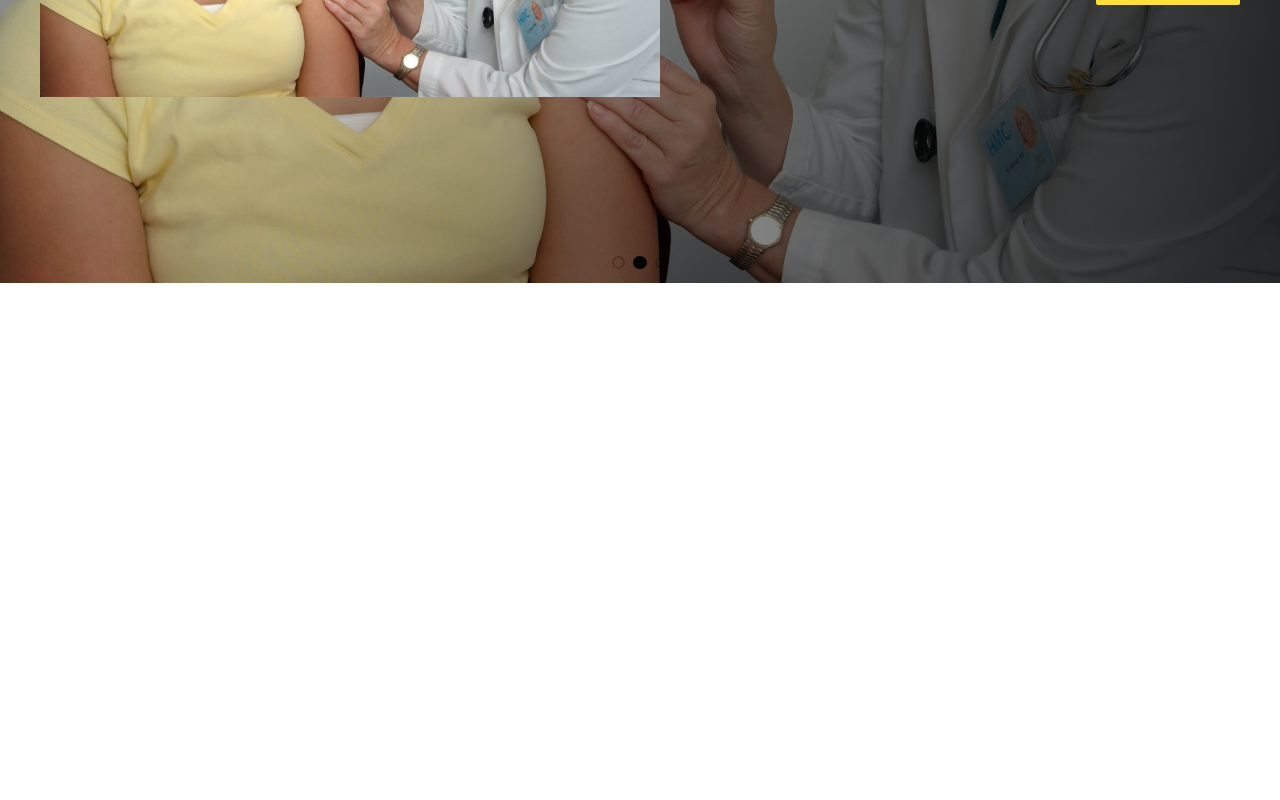
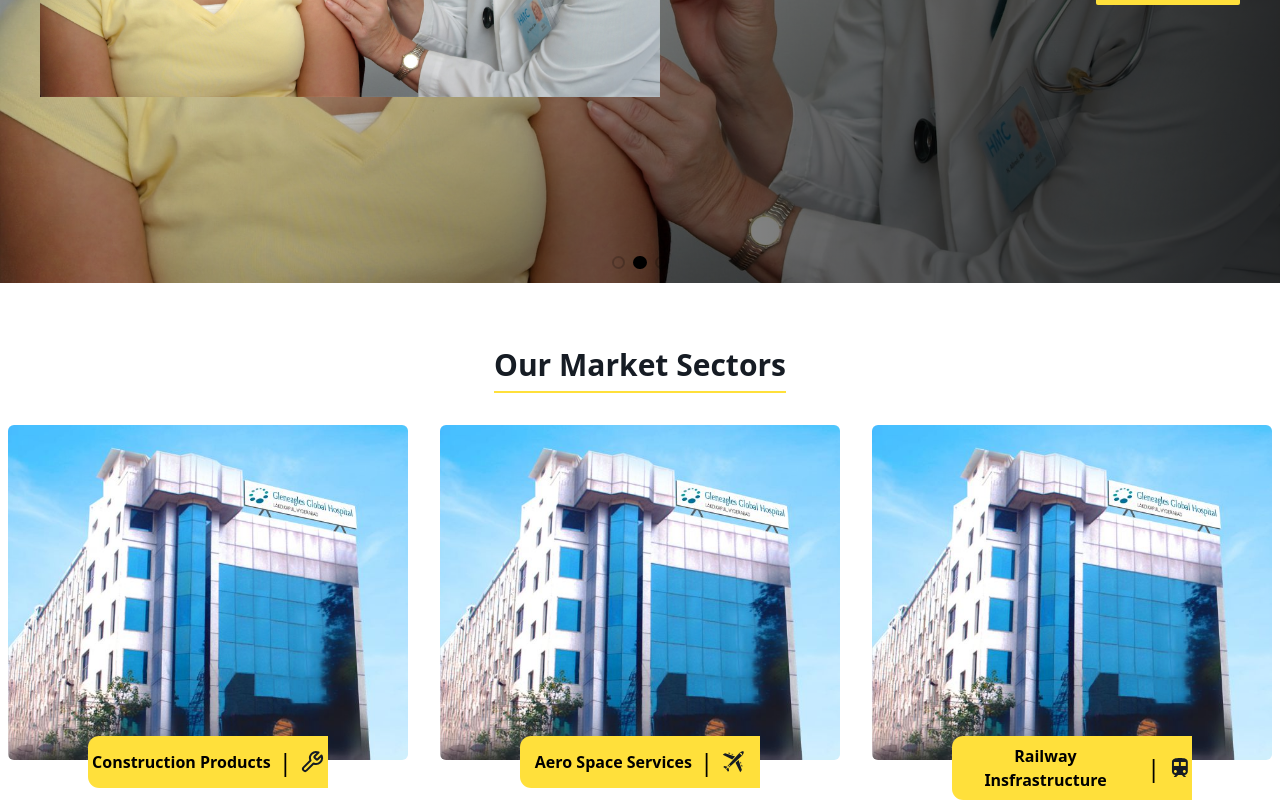
Before and after one commit to ayon178/product-showcase-v3, a Next.js app: page / in a window 1280 px wide. Shown: the part 515-1315 px from the top of the page. Before the commit the page ends 800 px from the top, so only its background shows below. Built offline with nearby package versions, Linux system fonts and the light colour scheme.

Commit message:
Market done

```diff
--- a/package.json
+++ b/package.json
@@ -9,6 +9,7 @@
     "lint": "next lint"
   },
   "dependencies": {
+    "framer-motion": "^10.16.4",
     "gsap": "^3.12.2",
     "next": "latest",
     "react": "latest",
--- a/src/app/globals.css
+++ b/src/app/globals.css
@@ -2,6 +2,18 @@
 @tailwind components;
 @tailwind utilities;
 
+html {
+  overflow-x: hidden !important;
+  scroll-behavior: smooth !important;
+}
+
+/* Common */
+.left_top_right_bottom_radius {
+  /* left top radius and right bottom radius */
+  border-radius: 0.7rem 0 0 0.7rem !important;
+}
+
+/* Swiper start */
 .slider_container {
   width: 100vw;
   max-width: 100vw;
@@ -30,3 +42,4 @@
 .swiper-pagination-bullet-active {
   background-color: #000 !important;
 }
+/* Swiper end */
--- a/src/app/page.js
+++ b/src/app/page.js
@@ -1,5 +1,6 @@
 'use client'
 
+import Market from '@/components/market/Market'
 import Navbar from '@/components/shared/Navbar'
 import SwiperAutoSlider from '@/components/slider/Slider'
 import gsap from 'gsap'
@@ -44,6 +45,7 @@ export default function Home() {
       <Navbar />
       <main>
         <SwiperAutoSlider />
+        <Market />
       </main>
     </>
   )
--- /dev/null
+++ b/src/components/market/Market.js
@@ -0,0 +1,70 @@
+'use client'
+
+import marketImage from '../../assets/market.jpg'
+import { FiTool } from 'react-icons/fi'
+import { GiCommercialAirplane } from 'react-icons/gi'
+import { MdTrain } from 'react-icons/md'
+import MarketCard from './MarketCard'
+import { useEffect, useRef } from 'react'
+import useOnScreen from '@/hooks/useOnScreen'
+import { motion, useAnimation } from 'framer-motion'
+
+const marketData = [
+  {
+    image: marketImage,
+    title: 'Construction Products',
+    icon: FiTool,
+  },
+  {
+    image: marketImage,
+    title: 'Aero Space Services',
+    icon: GiCommercialAirplane,
+  },
+  {
+    image: marketImage,
+    title: 'Railway Insfrastructure',
+    icon: MdTrain,
+  },
+]
+
+const Market = () => {
+  const marketSectionRef = useRef(null)
+  const isMarketSectionRef = useOnScreen(marketSectionRef)
+  const marketControls = useAnimation()
+
+  useEffect(() => {
+    if (isMarketSectionRef) {
+      marketControls.start('visible')
+    }
+  }, [isMarketSectionRef, marketControls])
+
+  return (
+    <div ref={marketSectionRef} className="mt-16 container mx-auto">
+      <h1 className="text-primaryText text-2xl md:text-3xl text-center font-semibold w-fit mx-auto border-b-2 border-primary pb-2">
+        Our Market Sectors
+      </h1>
+
+      <div className="mx-auto text-center w-full px-2 md:px-0 grid grid-cols-1 sm:grid-cols-2 md:grid-cols-3 gap-4 mt-8">
+        {marketData.map((item, index) => (
+          <motion.div
+            key={index}
+            initial="hidden"
+            animate={marketControls}
+            variants={{
+              hidden: { opacity: 0, x: 100 },
+              visible: {
+                opacity: 1,
+                x: 0,
+                transition: { duration: 0.6, delay: 0.2 + index * 0.4 },
+              },
+            }}
+          >
+            <MarketCard data={item} />
+          </motion.div>
+        ))}
+      </div>
+    </div>
+  )
+}
+
+export default Market
--- /dev/null
+++ b/src/components/market/MarketCard.js
@@ -0,0 +1,22 @@
+import Image from 'next/image'
+
+const MarketCard = ({ data }) => {
+  return (
+    <div className="w-full flex flex-col justify-center items-center mx-auto bg-white">
+      <Image
+        className="rounded-md"
+        src={data.image}
+        alt={data.title}
+        width={400}
+        height={300}
+      />
+      <div className="flex items-center justify-center left_top_right_bottom_radius bg-primary w-60 py-2 -mt-6">
+        <h1 className="text-[1rem] font-semibold">{data.title}</h1>
+        <h1 className="text-[1.5rem] mx-2">|</h1>
+        <data.icon className="text-2xl text-primaryText" />
+      </div>
+    </div>
+  )
+}
+
+export default MarketCard
--- /dev/null
+++ b/src/components/shared/SmoothScroll.js
@@ -0,0 +1,43 @@
+// components/SmoothScroll.js
+import React, { useEffect } from 'react'
+import { Link, Events, animateScroll as scroll, scrollSpy } from 'react-scroll'
+
+function SmoothScroll({ children }) {
+  useEffect(() => {
+    // Initialize scrollSpy and register scroll events when the component mounts
+    scrollSpy.update()
+    Events.scrollEvent.register('begin', () => {})
+    Events.scrollEvent.register('end', () => {})
+
+    // Cleanup when the component unmounts
+    return () => {
+      Events.scrollEvent.remove('begin')
+      Events.scrollEvent.remove('end')
+    }
+  }, [])
+
+  return (
+    <>
+      {/* Render the navigation links */}
+      <nav>
+        <ul>
+          <li>
+            <Link to="section-1" spy={true} smooth={true} duration={500}>
+              Section 1
+            </Link>
+          </li>
+          <li>
+            <Link to="section-2" spy={true} smooth={true} duration={500}>
+              Section 2
+            </Link>
+          </li>
+          {/* Add more navigation links as needed */}
+        </ul>
+      </nav>
+
+      {children}
+    </>
+  )
+}
+
+export default SmoothScroll
--- a/src/components/slider/Slider.js
+++ b/src/components/slider/Slider.js
@@ -74,7 +74,7 @@ export default function SwiperAutoSlider() {
   }, [])
 
   return (
-    <>
+
       <Swiper
         ref={swiperRef}
         spaceBetween={30}
@@ -125,6 +125,6 @@ export default function SwiperAutoSlider() {
           </SwiperSlide>
         ))}
       </Swiper>
-    </>
+
   )
 }
--- /dev/null
+++ b/src/hooks/useOnScreen.js
@@ -0,0 +1,32 @@
+import { useEffect, useState } from 'react'
+
+function useOnScreen(ref) {
+  const [isIntersecting, setIntersecting] = useState(false)
+
+  useEffect(() => {
+    const observer = new IntersectionObserver(
+      ([entry]) => {
+        setIntersecting(entry.isIntersecting)
+      },
+      {
+        root: null,
+        rootMargin: '0px',
+        threshold: 0.5,
+      }
+    )
+
+    if (ref.current) {
+      observer.observe(ref.current)
+    }
+
+    return () => {
+      if (ref.current) {
+        observer.unobserve(ref.current)
+      }
+    }
+  }, [ref])
+
+  return isIntersecting
+}
+
+export default useOnScreen
```
Also changed, not shown: src/animation/animation.js (added, +79 -0 lines), src/assets/market.jpg (added), 1 other file (tests, documents, lock files or other folders).
